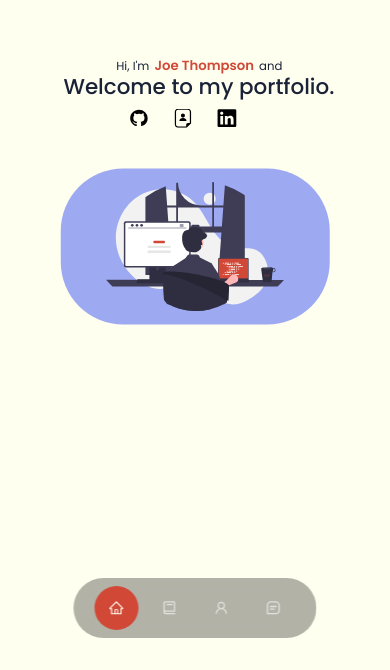
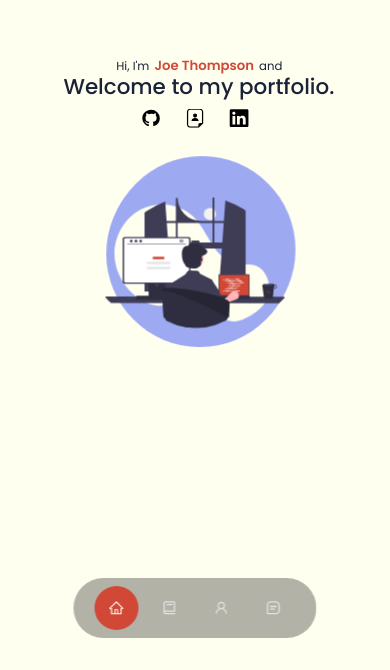
Before and after one commit to joethompson1/joethompson, a React (Create React App) app: page / in a window 390 px wide. Shown: the part 174-844 px from the top of the page. Built offline with nearby package versions, Linux system fonts and the light colour scheme.

Commit message:
added blob to home

```diff
--- a/package.json
+++ b/package.json
@@ -39,5 +39,8 @@
       "last 1 firefox version",
       "last 1 safari version"
     ]
+  },
+  "devDependencies": {
+    "sass": "^1.60.0"
   }
 }
--- a/src/components/header/Header.jsx
+++ b/src/components/header/Header.jsx
@@ -1,5 +1,5 @@
 import React from 'react';
-import './header.css';
+import './header.scss';
 import Welcome from '../../assets/welcome1.svg';
 import Github from '../../assets/github.svg';
 import Resume from '../../assets/resume.svg';
@@ -38,7 +38,22 @@ const Header = () => {
 
 
 					<div className="header__img">
+
+{/*						<svg>
+						  <defs>
+						    <filter id="filter">
+						      <feGaussianBlur in="SourceGraphic" stdDeviation="18" result="blur" />
+						      <feColorMatrix in="blur" mode="matrix" values="1 0 0 0 0  0 1 0 0 0  0 0 1 0 0  0 0 0 28 -10" result="filter" />
+						      <feComposite in="SourceGraphic" in2="filter" operator="atop" />
+						    </filter>
+						  </defs>
+						</svg>*/}
 						<div className='me'>
+							<div class="wrapper">
+							  <div class="ball"></div>
+							  <div class="ball"></div>
+							  <div class="ball"></div>
+							</div>
 							<img className="meImage" src={Welcome} alt="Home" />
 						</div>
 					</div>
--- a/src/components/header/header.css
+++ b/src/components/header/header.scss
@@ -87,8 +87,9 @@ header {
 }
 
 .me {
-	position: relative;
-	background: var(--color-primary);
+	position: absolute;
+	top: 50%;
+	transform: translate(0%, -50%);
 	box-sizing: border-box;
 	width: 100%;
 	height: 100%;
@@ -96,7 +97,10 @@ header {
 	overflow: hidden;
 	padding-left: 2vw;
 	padding-right: 2vw;
+	overflow: visible;
 }
+
+
 
 .meImage {
 	position: relative;
@@ -115,6 +119,123 @@ header {
 
 
 
+
+
+
+
+
+
+
+$radius: 34.5vw;
+
+.wrapper {
+  position: absolute;
+  top: 48%;
+  left: 48%;
+  filter: url('#filter');
+}
+
+.ball {
+  width: $radius;
+  height: $radius;
+  position: absolute;
+  top: calc(50% - #{$radius/2});
+  left: calc(50% - #{$radius/2});
+
+  &:before {
+    // background: #00ffdd;
+    background: var(--color-primary);
+    border-radius: 100%;
+    position: absolute;
+    top: 0;
+    left: 0;
+    width: 100%;
+    height: 100%;
+    content: '';
+  }
+
+  &:nth-child(1) {
+    transform: translate(-$radius*1.3);
+      animation: x-axis-lateral 8s infinite alternate ease-in-out;
+    &:before {
+      animation: y-axis-lateral 4s infinite 0.4s alternate ease-in-out;
+    }
+  }
+
+  &:nth-child(2) {
+  	// transform: translate($radius*1.1, $radius*1.3);
+    animation: x-axis 8s infinite alternate ease-in-out;
+    &:before {
+      animation: y-axis 4s infinite 2s alternate ease-in-out;
+    }
+  }
+
+  &:nth-child(3) {
+    transform: translate($radius*1.1, $radius*1.3);
+    animation: x-axis-lateral 8s infinite alternate ease;
+    &:before {
+      animation: y-axis-lateral 4s infinite 1.6s alternate ease-in-out;
+    }
+  }
+}
+
+
+
+
+@keyframes x-axis {
+  0% { transform: translate(-$radius/7); }
+  100% { transform: translate($radius/7); }
+}
+
+@keyframes y-axis {
+  0% { transform: translateY($radius*0.1); }
+  100% { transform: translateY(-$radius*0.05) scale(.8); background: var(--color-primary);}
+}
+
+
+@keyframes x-axis-lateral {
+  0% { transform: translate(-$radius*.06); }
+  100% { transform: translate($radius*.06); }
+}
+
+@keyframes y-axis-lateral {
+  0% { transform: translateY($radius/10); }
+  100% { transform: translateY(-$radius*0.1); background: var(--color-primary);}
+}
+
+
+
+
+
+
+
+
+
+
+
+
+
+
+
+
+
+
+
+
+
+
+
+
+
+
+
+
+
+
+
+
+
+
 /* ------------------ Media Queries (Medium devices) -------------------- */
 
 @media screen and (max-width: 850px) {
@@ -124,13 +245,34 @@ header {
 		gap: 1%;
 	}
 
+	.wrapper {
+	  position: absolute;
+	  top: 50%;
+	  left: 50%;
+	  transform: translate(-50%, 0%)
+	}
+
+	$radius: 40vw;
+
+	.ball {
+	  width: $radius;
+	  height: $radius;
+	  top: calc(50% - #{$radius/2});
+	  left: calc(50% - #{$radius/2});
+	 }
+
 	.meImage {
-		width: 70%;
+		width: 50%;
 	}
 
 	.me {
+		position: absolute;
+		top: 5%;
+		left: 50%;
+		transform: translate(-50%, 0);
 		width: 100%;
 		height: 40vw;
+		overflow: visible;
 	}
 
 	.header__img {
@@ -166,7 +308,10 @@ header {
 	}
 
 	.header__social {
+		position: relative;
+		left: 50%;
 		width: 45%;
+		transform: translate(-50%, 0);
 	}
 }
 
@@ -188,7 +333,7 @@ header {
 
 
 	.meImage {
-		width: 70%;
+		width: 65%;
 	}
 
 	.me {
@@ -213,4 +358,14 @@ header {
 		font-size: 3.4vw;
 	}
 
+
+	$radius: 48vw;
+
+	.ball {
+	  width: $radius;
+	  height: $radius;
+	  top: calc(50% - #{$radius/2});
+	  left: calc(50% - #{$radius/2});
+	 }
+
 }
```
Also changed, not shown: src/assets/welcome1.svg, 1 other file (tests, documents, lock files or other folders).
